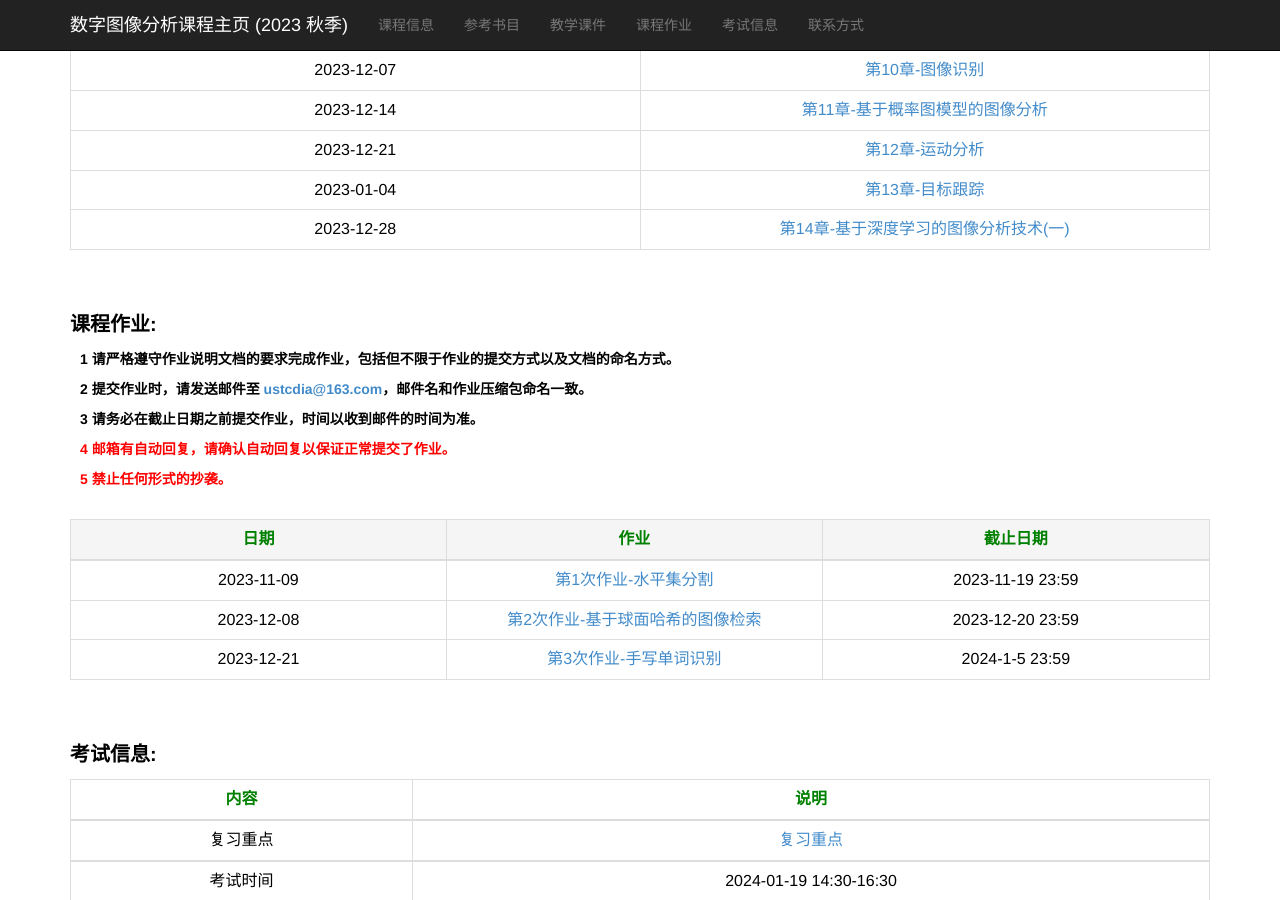
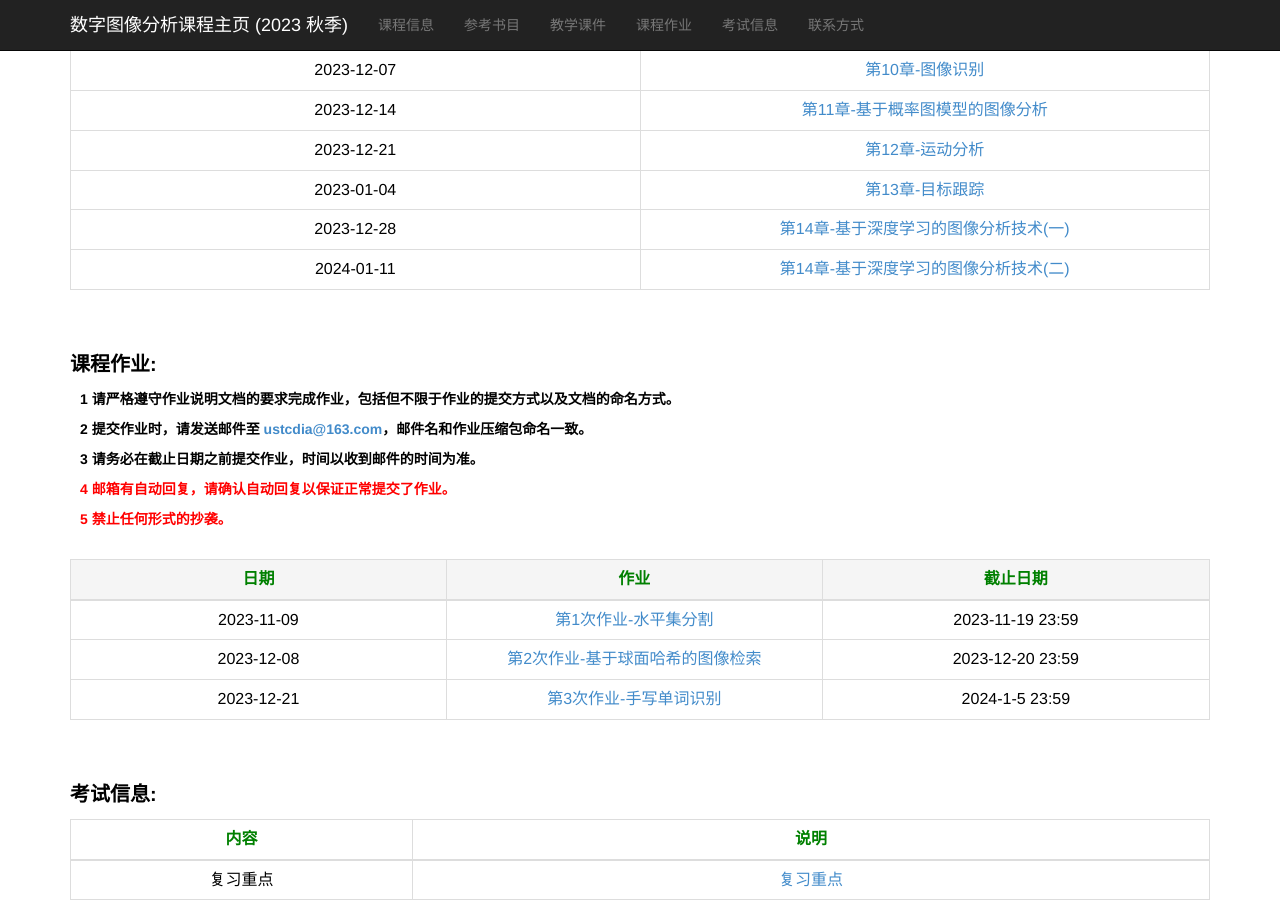
Before and after one commit to ustc-dia/ustc-dia.github.io, a Jekyll site: the page index.html, which Jekyll copies as it is, in a window 1280 px wide and 900 px high, scrolled down 1272 px. Built offline with Jekyll 4.4.1, drawn with Linux system fonts in a browser that asks for light colours; some of the changed lines change nothing that is shown.

Commit message:
update slide

```diff
--- a/index.html
+++ b/index.html
@@ -250,16 +250,13 @@
                 </tr>
                 <tr>
                     <td>2023-12-28</td>
-                    <td><a href="./slides_2023_autumn/第14章-基于深度学习的图像分析技术(一).pdf"
-                            target="_blank">第14章-基于深度学习的图像分析技术(一)</a></td>
+                    <td><a href="./slides_2023_autumn/第14章-基于深度学习的图像分析技术(一).pdf" target="_blank">第14章-基于深度学习的图像分析技术(一)</a></td>
                 </tr>
-
+                <tr>
+                    <td>2024-01-11</td>
+                    <td><a href="./slides_2023_autumn/第14章-基于深度学习的图像分析技术(一).pdf" target="_blank">第14章-基于深度学习的图像分析技术(二)</a></td>
+                </tr>
                 <!--
-                <tr>
-                    <td>2023-06-25</td>
-                    <td><a href="https://rec.ustc.edu.cn/share/335858e0-130b-11ee-a574-01b2ce0b9737"
-                            target="_blank">第14章-基于深度学习的图像分析技术(二)</a></td>
-                </tr>
                 -->
             </tbody>
         </table>
```
Also changed, not shown: 1 other file.
